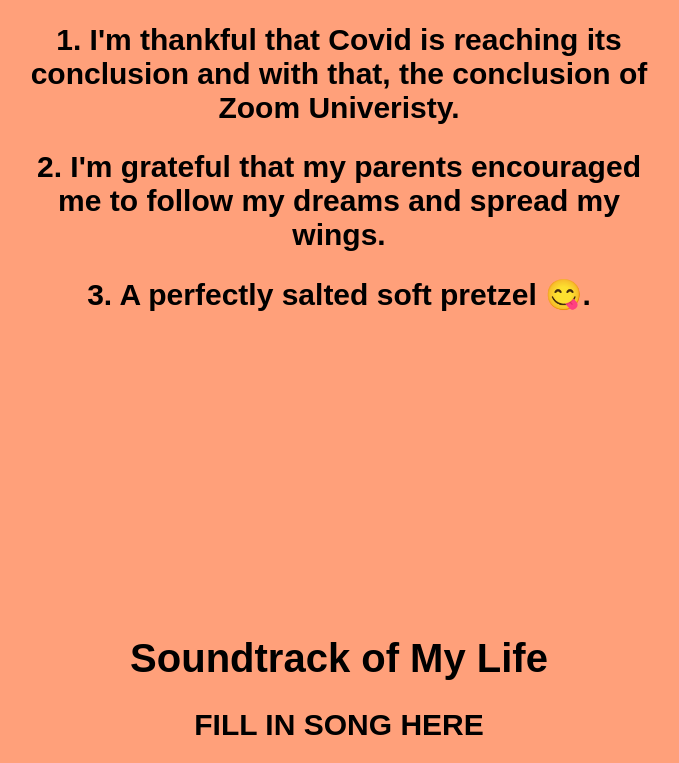
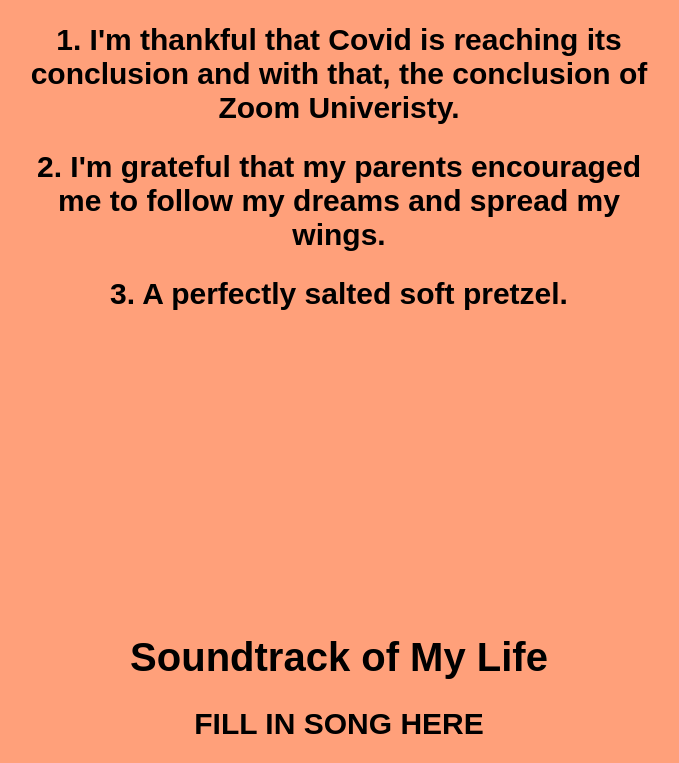
Before and after one commit to PFHomewood/Carter-s-Vision-Board, a plain HTML site: page index.html in a window 1280 px wide. Shown: the part 1725-2488 px from the top of the page, without its empty margins (301-980 px from the left). Drawn offline with Linux system fonts and the light colour scheme; grey boxes are pictures that could not be loaded.

Commit message:
Update index.html

```diff
--- a/index.html
+++ b/index.html
@@ -60,7 +60,7 @@
  <h1>Gratitude List</h1>
   <h2>1. I'm thankful that Covid is reaching its conclusion and with that, the conclusion of Zoom Univeristy.</h2>
   <h2>2. I'm grateful that my parents encouraged me to follow my dreams and spread my wings.</h2>
-  <h2>3. A perfectly salted soft pretzel &#x1F60B.</h2>
+  <h2>3. A perfectly salted soft pretzel.</h2>
   </div>
 
 <br>
```
